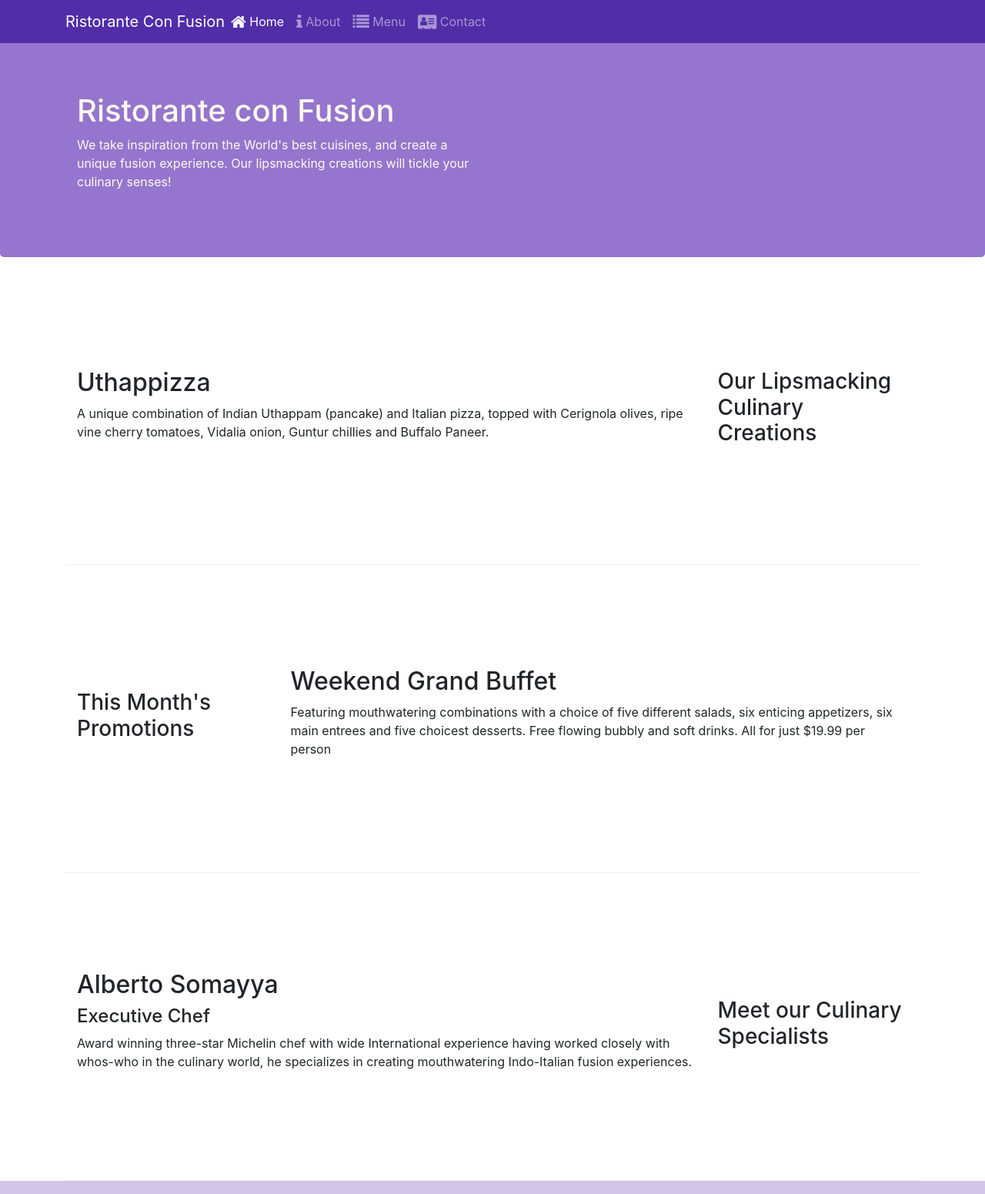
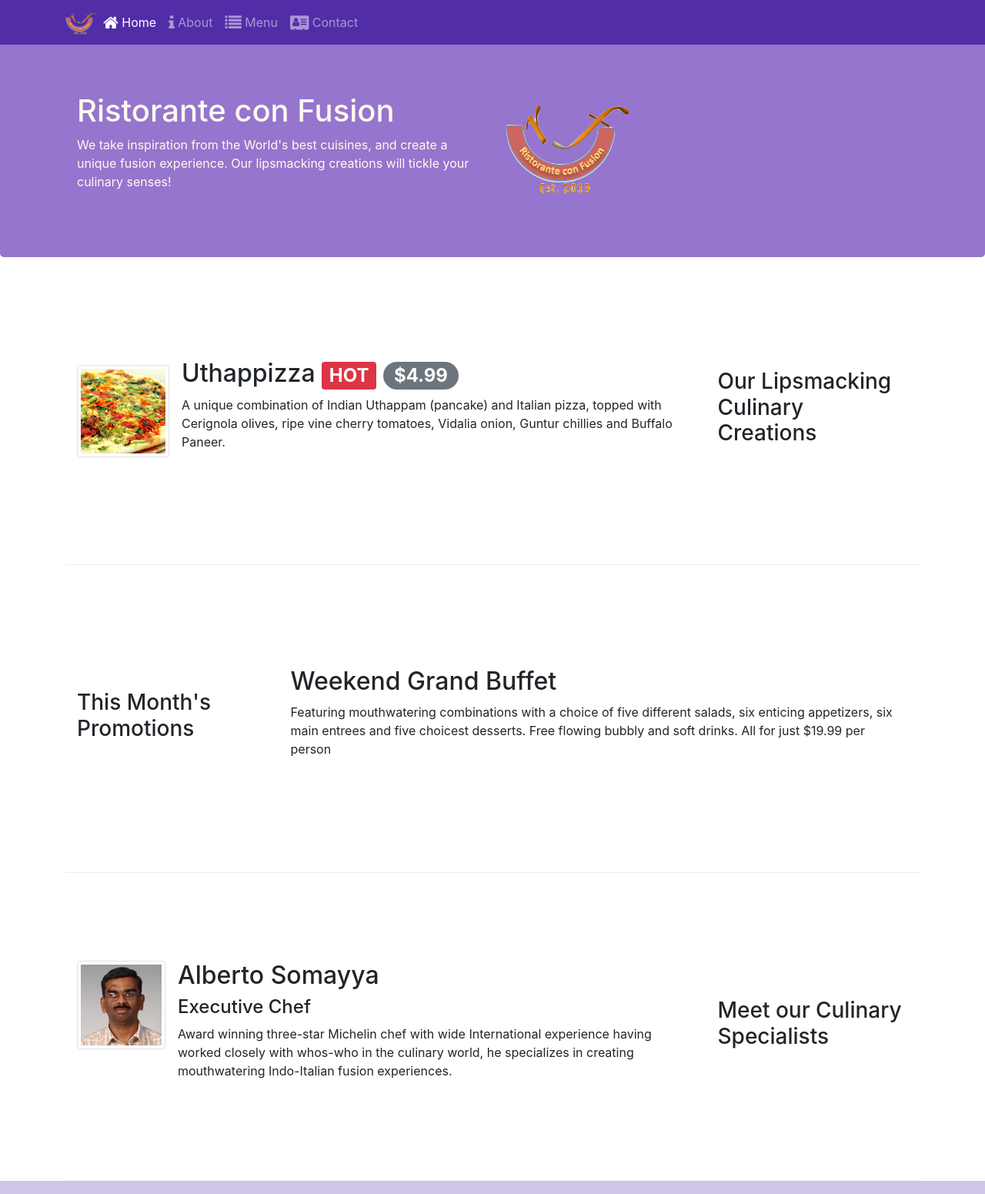
Before and after one commit to yjtkimsfu/coursera_fullstack_01_bootstrap, a website: page index.html in a window 1280 px wide. Shown: the top 1551 px of the page at 77% size. Drawn offline with nearby package versions, Linux system fonts and the light colour scheme.

Commit message:
Week2 - CSS Components: Image, Badge

```diff
--- a/index.html
+++ b/index.html
@@ -20,7 +20,7 @@
             <button class="navbar-toggler" type="button" data-toggle="collapse" data-target="#Navbar">
                 <span class="navbar-toggler-icon"></span>
             </button>
-            <a class="navbar-brand mr-auto" href="#">Ristorante Con Fusion</a>
+            <a class="navbar-brand mr-auto" href="#"><img src="img/logo.png" height="30" width="41"></a>
 
             <div class="collapse navbar-collapse" id="Navbar">
                     <ul class="navbar-nav mr-auto">
@@ -42,9 +42,11 @@
             <div class="row row-header">
                 <div class="col-12 col-sm-6">
                     <h1>Ristorante con Fusion</h1>
-                    <p>We take inspiration from the World's best cuisines, and create a unique fusion experience. Our lipsmacking creations will tickle your culinary senses!</p>
+                    <p>We take inspiration from the World's best cuisines, and create a unique fusion experience.
+                        Our lipsmacking creations will tickle your culinary senses!</p>
                 </div>
-                <div class="col-12 col-sm">
+                <div class="col-12 col-sm align-self-center">
+                    <img src="img/logo.png" class="img-fluid">
                 </div>
             </div>
         </div>
@@ -56,11 +58,20 @@
                 <h3>Our Lipsmacking Culinary Creations</h3>
             </div>
             <div class="col col-sm order-sm-first col-md">
-                <h2>Uthappizza</h2>
-                <p>A unique combination of Indian Uthappam (pancake) and Italian pizza, topped with Cerignola olives, ripe vine cherry tomatoes, Vidalia onion, Guntur chillies and Buffalo Paneer.</p>
+                <div class="media">
+                    <img class="d-flex mr-3 img-thumbnail align-self-center"
+                        src="img/uthappizza.png" alt="uthappizza">
+                    <div class="media-body">
+                        <h2 class="mt-0">Uthappizza
+                            <span class="badge badge-danger">HOT</span>
+                            <span class="badge badge-pill badge-secondary">$4.99</span>
+                        </h2>
+                        <p>A unique combination of Indian Uthappam (pancake) and Italian pizza, topped with Cerignola olives,
+                            ripe vine cherry tomatoes, Vidalia onion, Guntur chillies and Buffalo Paneer.</p>
+                    </div>
+                </div>
             </div>
         </div>
-
 
         <div class="row row-content align-items-center">
             <div class="col-12 col-sm-4 col-md-3">
@@ -68,7 +79,9 @@
             </div>
             <div class="col col-sm col-md">
                 <h2>Weekend Grand Buffet</h2>
-                <p>Featuring mouthwatering combinations with a choice of five different salads, six enticing appetizers, six main entrees and five choicest desserts. Free flowing bubbly and soft drinks. All for just $19.99 per person </p>
+                <p>Featuring mouthwatering combinations with a choice of five different salads, six enticing appetizers,
+                    six main entrees and five choicest desserts. Free flowing bubbly and soft drinks.
+                    All for just $19.99 per person </p>
             </div>
         </div>
 
@@ -77,9 +90,18 @@
                 <h3>Meet our Culinary Specialists</h3>
             </div>
             <div class="col col-sm order-sm-first col-md">
-                <h2>Alberto Somayya</h2>
-                <h4>Executive Chef</h4>
-                <p>Award winning three-star Michelin chef with wide International experience having worked closely with whos-who in the culinary world, he specializes in creating mouthwatering Indo-Italian fusion experiences. </p>
+                <div class="media">
+                    <img class="d-flex mr-3 img-thumbnail aligh-self-center"
+                        src="img/alberto.png" alt="alberto">
+                    <div class="media-body">
+                        <h2>Alberto Somayya</h2>
+                        <h4>Executive Chef</h4>
+                        <p>Award winning three-star Michelin chef with wide International experience having worked
+                            closely with whos-who in the culinary world, he specializes in creating mouthwatering
+                            Indo-Italian fusion experiences. </p>
+                    </div>
+                </div>
+
             </div>
         </div>
     </div>
```
Also changed, not shown: aboutus.html (+4 -1 lines), contactus.html (+4 -1 lines), img/alberto.png (added), img/buffet.png (added), img/logo.png (added), img/uthappizza.png (added).
